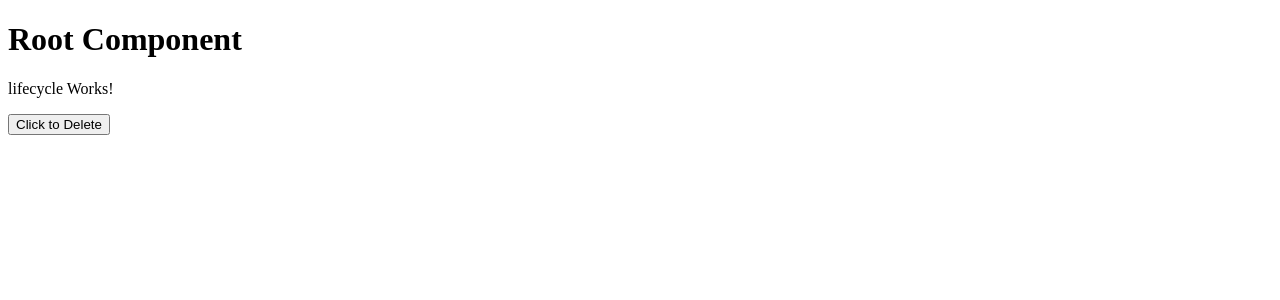
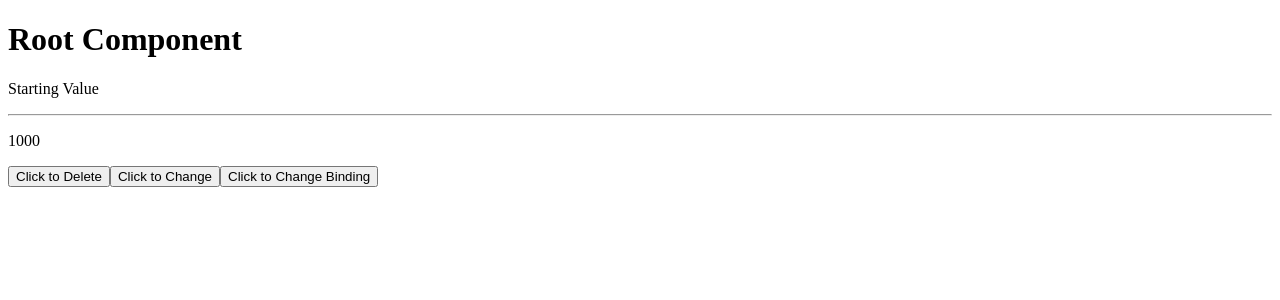
Before and after one commit to GuilhermeEd/Udemy, an Angular app in the folder Angular 2 - The Complete Guide/first-app/: page / in a window 1280 px wide. Shown: the top 300 px of the page. Built offline with nearby package versions, Linux system fonts and the light colour scheme.

Commit message:
Input Binding Usage Exemple

```diff
--- a/Angular 2 - The Complete Guide/first-app/src/app/app.component.ts
+++ b/Angular 2 - The Complete Guide/first-app/src/app/app.component.ts
@@ -5,10 +5,16 @@
   selector: 'app-root',
   template: `
     <h1>Root Component</h1>
-    <fa-lifecycle *ngIf="!delete"></fa-lifecycle>
+    <fa-lifecycle *ngIf="!delete" [bindable]="boundValue">
+      <p>{{test}}</p>
+    </fa-lifecycle>
     <button (click)="delete = true">Click to Delete</button>
+    <button (click)="test = 'Changed value'">Click to Change</button>
+    <button (click)="boundValue = 2000">Click to Change Binding</button>
   `,
 })
 export class AppComponent {
   delete = false;
+  test = "Starting Value";
+  boundValue = 1000;
 }
--- a/Angular 2 - The Complete Guide/first-app/src/app/lifecycle.component.ts
+++ b/Angular 2 - The Complete Guide/first-app/src/app/lifecycle.component.ts
@@ -7,19 +7,23 @@
   AfterContentChecked,
   AfterViewInit,
   AfterViewChecked,
-  OnDestroy
+  OnDestroy,
+  Input
+
 } from '@angular/core';
 
 @Component({
   selector: 'fa-lifecycle',
   template: `
-    <p>
-      lifecycle Works!
-    </p>
+    <ng-content></ng-content>
+    <hr>
+    <p>{{bindable}}</p>
   `,
   styles: []
 })
 export class LifecycleComponent implements   OnChanges, OnInit, DoCheck, AfterContentInit, AfterContentChecked, AfterViewInit, AfterViewChecked, OnDestroy {
+
+  @Input() bindable = 1000;
 
   constructor() {
   }
```
